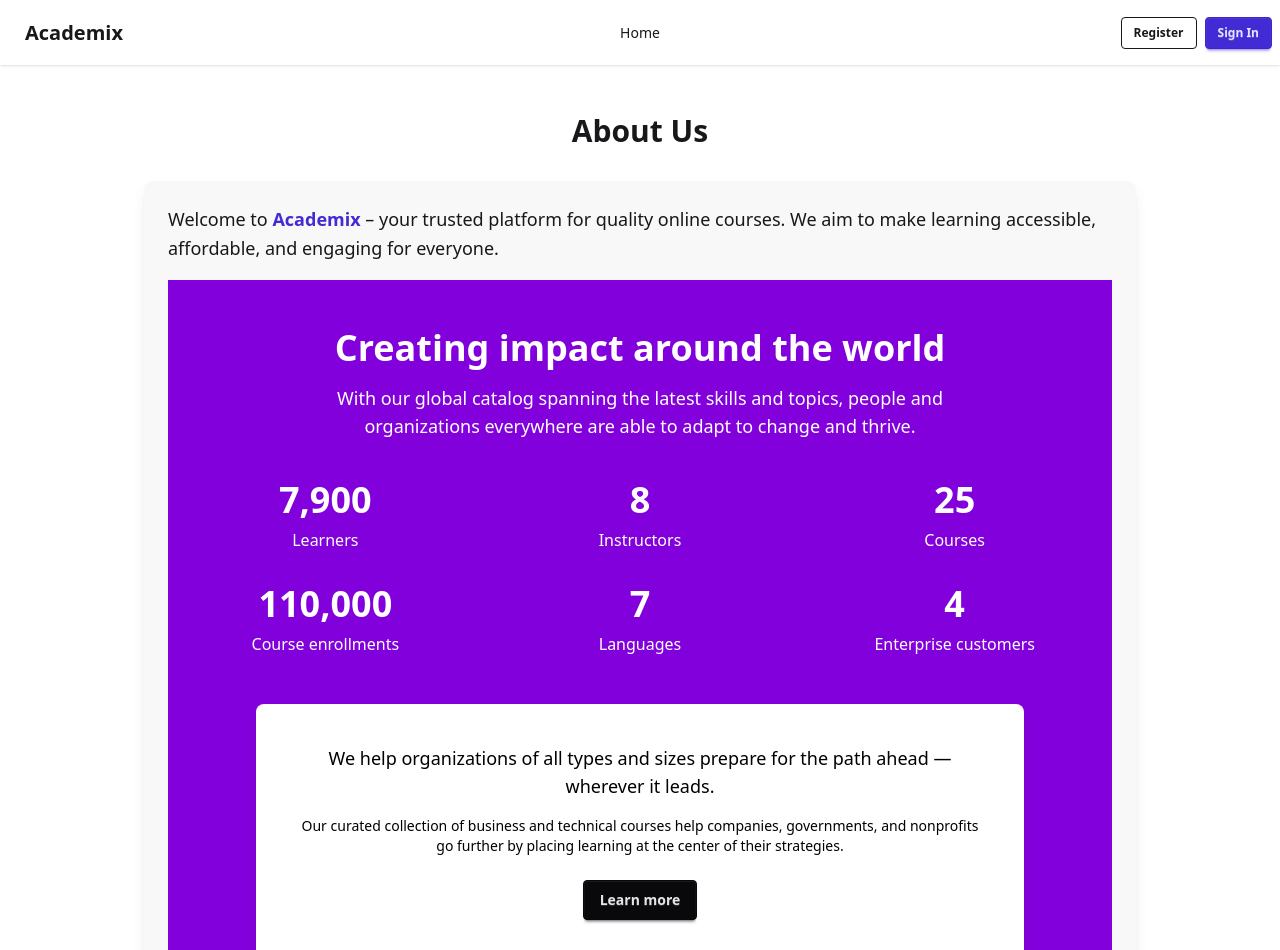
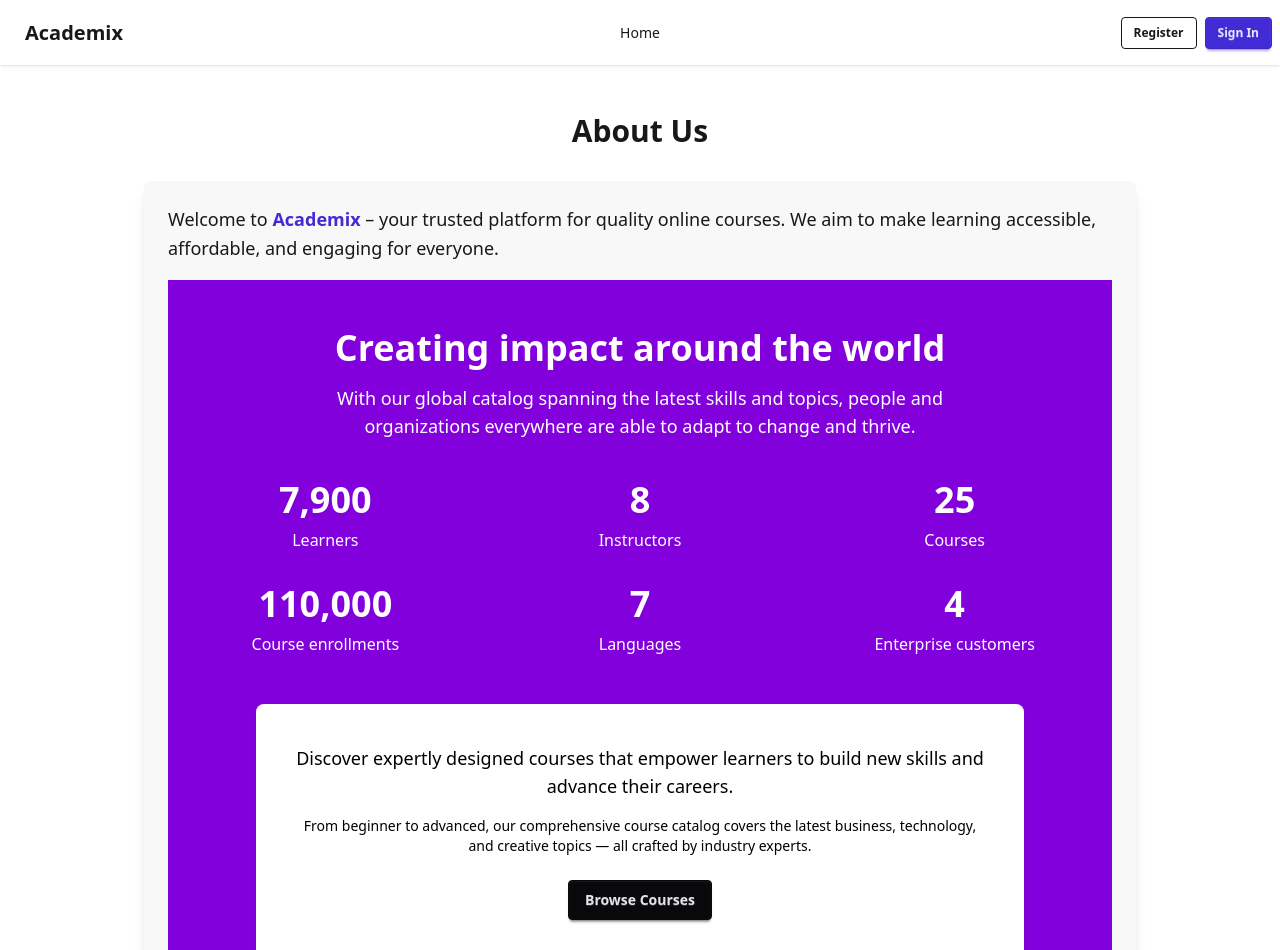
Before and after one commit to zingrin/b11a11-client-side-zingrin, a React (Vite) app: page /about in a window 1280 px wide. Shown: the top 950 px of the page. Built offline with nearby package versions, Linux system fonts and the light colour scheme; no server answers.

Commit message:
Impactsats

```diff
--- a/src/pages/ImpactStats.jsx
+++ b/src/pages/ImpactStats.jsx
@@ -39,14 +39,14 @@ const ImpactStats = () => {
 
      <div className="bg-white text-black mt-12 p-6 md:p-10 rounded-lg shadow-md max-w-3xl mx-auto">
   <p className="text-lg font-medium mb-4">
-          We help organizations of all types and sizes prepare for the path ahead — wherever it leads.
+    Discover expertly designed courses that empower learners to build new skills and advance their careers.
   </p>
   <p className="text-sm mb-6">
-          Our curated collection of business and technical courses help companies, governments, and
-          nonprofits go further by placing learning at the center of their strategies.
+    From beginner to advanced, our comprehensive course catalog covers the latest business, technology, and creative topics — all crafted by industry experts.
   </p>
-        <button className="btn btn-neutral">Learn more</button>
+  <button className="btn btn-neutral">Browse Courses</button>
 </div>
+
     </section>
   );
 };
```
Lines whose indentation alone changed are shown as unchanged.
